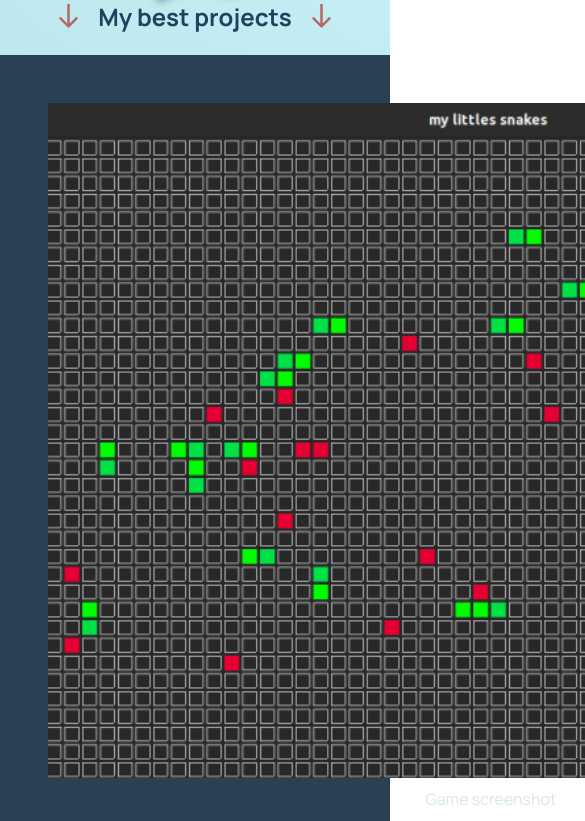
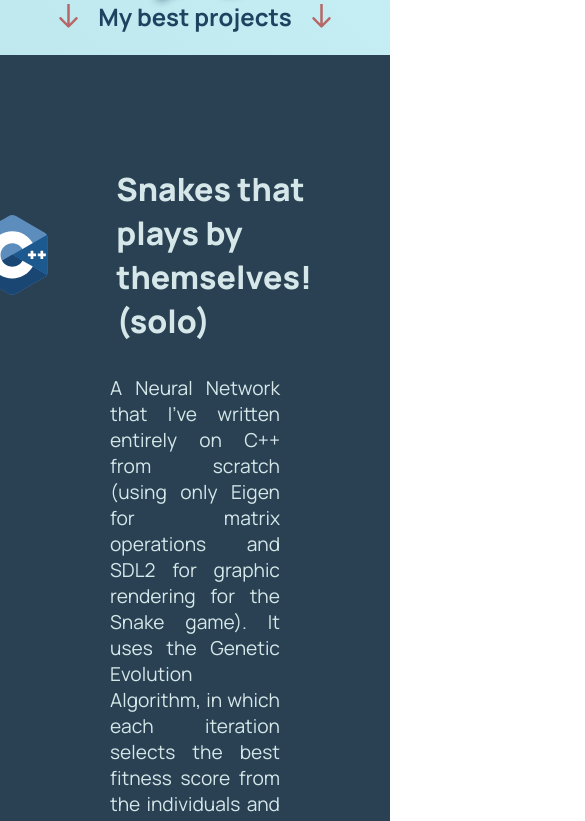
Before and after one commit to joseCarlosAndrade/Portfolio-JC, a React (Create React App) app: page / in a window 390 px wide. Shown: the part 2477-3298 px from the top of the page, 585 px wide, since content can reach past the window. Built offline with nearby package versions, Linux system fonts and the light colour scheme.

Commit message:
mobile reponsivness

```diff
--- a/src/components/Projects/SnakeAISection/snakeaisection.css
+++ b/src/components/Projects/SnakeAISection/snakeaisection.css
@@ -68,3 +68,44 @@
     color: var(--snakeai-green);
     cursor: pointer;
 }
+
+
+/* responsivness */
+@media screen and (max-width: 1469px){
+    .snakeaisection {
+        height: auto;
+
+
+    }
+
+    .snakeaisection--container {
+        display: flex;
+        flex-direction: column-reverse;
+        justify-content: space-between;
+        align-items: center;
+        /* flex-direction: ; */
+        margin: 3rem;
+
+    }
+
+    .snakeaisection--container-mediainfo-image {
+        height: 50vh;
+        width: 80vh;
+        background-color: white;
+        margin-bottom: 30px;
+    }
+
+    .snakeaisection--container-texts--infotext {
+        margin: 2rem;
+    }
+
+}
+
+@media screen and (max-width: 900px) {
+    .snakeaisection--container-texts {
+        width: 60vw;
+
+    }
+
+
+}
--- a/src/components/WhatIdoSection/whatidosection.css
+++ b/src/components/WhatIdoSection/whatidosection.css
@@ -95,7 +95,7 @@
     }
 }
 
-@media only screen and (max-width:450px) {
+@media only screen and (max-width:950px) {
     .photo {
         width: 10rem;
         height: 10rem;
```
